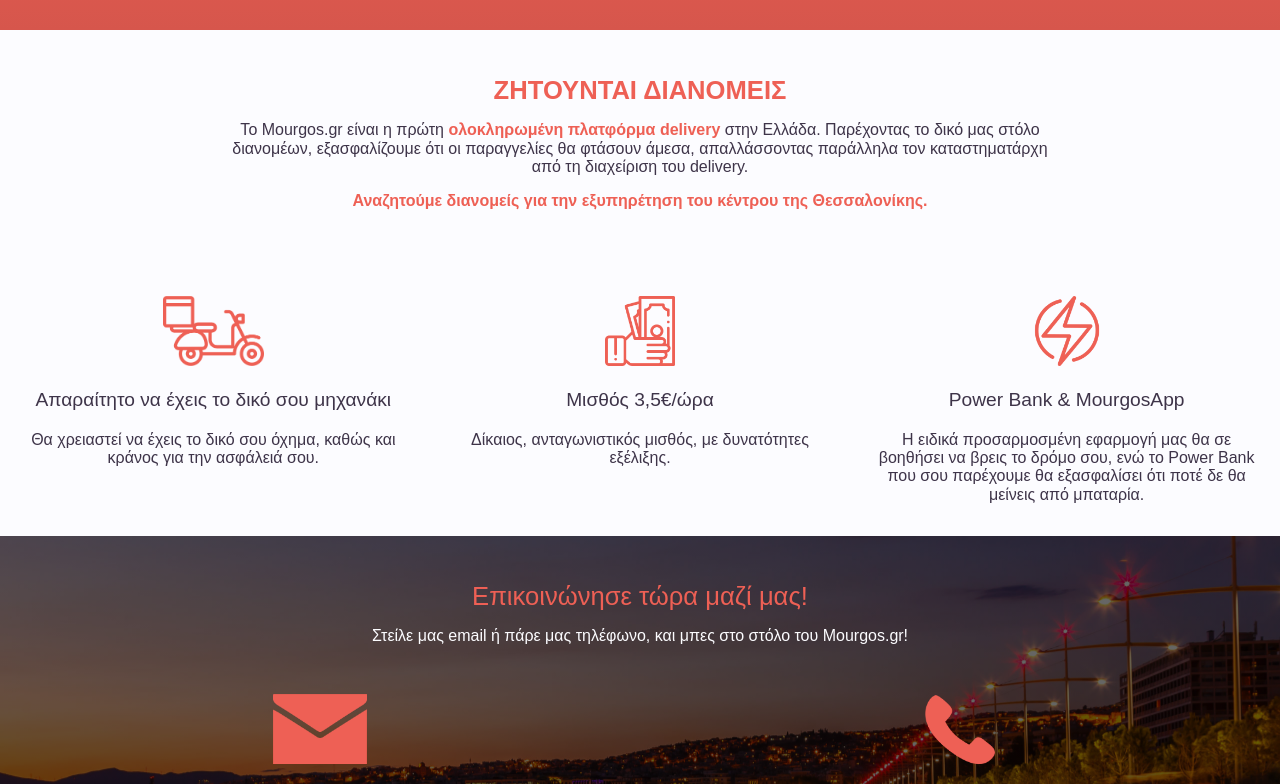
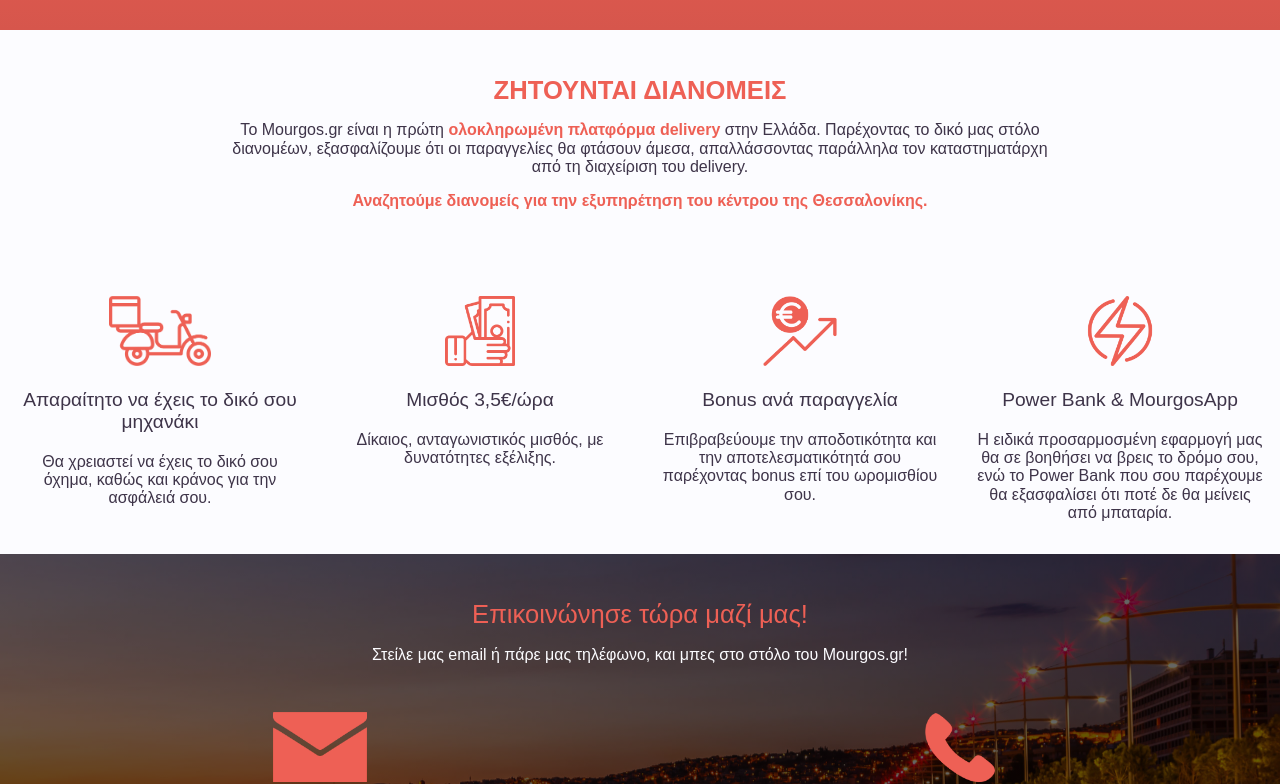
Before and after one commit to dimnls/mourgos-delivery, a plain HTML site: page index.html in a window 1280 px wide. Shown: the part 316-1100 px from the top of the page. Drawn offline with nearby package versions, Linux system fonts and the light colour scheme; a web font is replaced by a local one.

Commit message:
re-add bonus feature

```diff
--- a/index.html
+++ b/index.html
@@ -72,7 +72,7 @@
     </div>
 
     <div class="pure-g">
-      <div class="pure-u-1 pure-u-md-1-3 pure-u-lg-1-3">
+      <div class="pure-u-1 pure-u-md-1-2 pure-u-lg-1-4">
         <div class='l-box'>
           <div class='center'>
             <img class='feature-icon' alt='concentrate on what matters' src='img/scooter.png'>
@@ -82,7 +82,7 @@
           </p>
         </div>
       </div>
-      <div class="pure-u-1 pure-u-md-1-3 pure-u-lg-1-3">
+      <div class="pure-u-1 pure-u-md-1-2 pure-u-lg-1-4">
         <div class='l-box'>
           <div class='center'>
             <img class='feature-icon' alt='save money' src='img/money.png'>
@@ -93,7 +93,7 @@
           </p>
         </div>
       </div>
-      <!-- <div class="pure-u-1 pure-u-md-1-2 pure-u-lg-1-4">
+      <div class="pure-u-1 pure-u-md-1-2 pure-u-lg-1-4">
         <div class='l-box'>
           <div class='center'>
             <img class='feature-icon' alt='no risk' src='img/profit.png'>
@@ -103,8 +103,8 @@
             παρέχοντας bonus επί του ωρομισθίου σου.
           </p>
         </div>
-      </div> -->
-      <div class="pure-u-1 pure-u-md-1-3 pure-u-lg-1-3">
+      </div>
+      <div class="pure-u-1 pure-u-md-1-2 pure-u-lg-1-4">
         <div class='l-box'>
           <div class='center'>
             <img class='feature-icon' alt='fair employment' src='img/power.png'>
```
